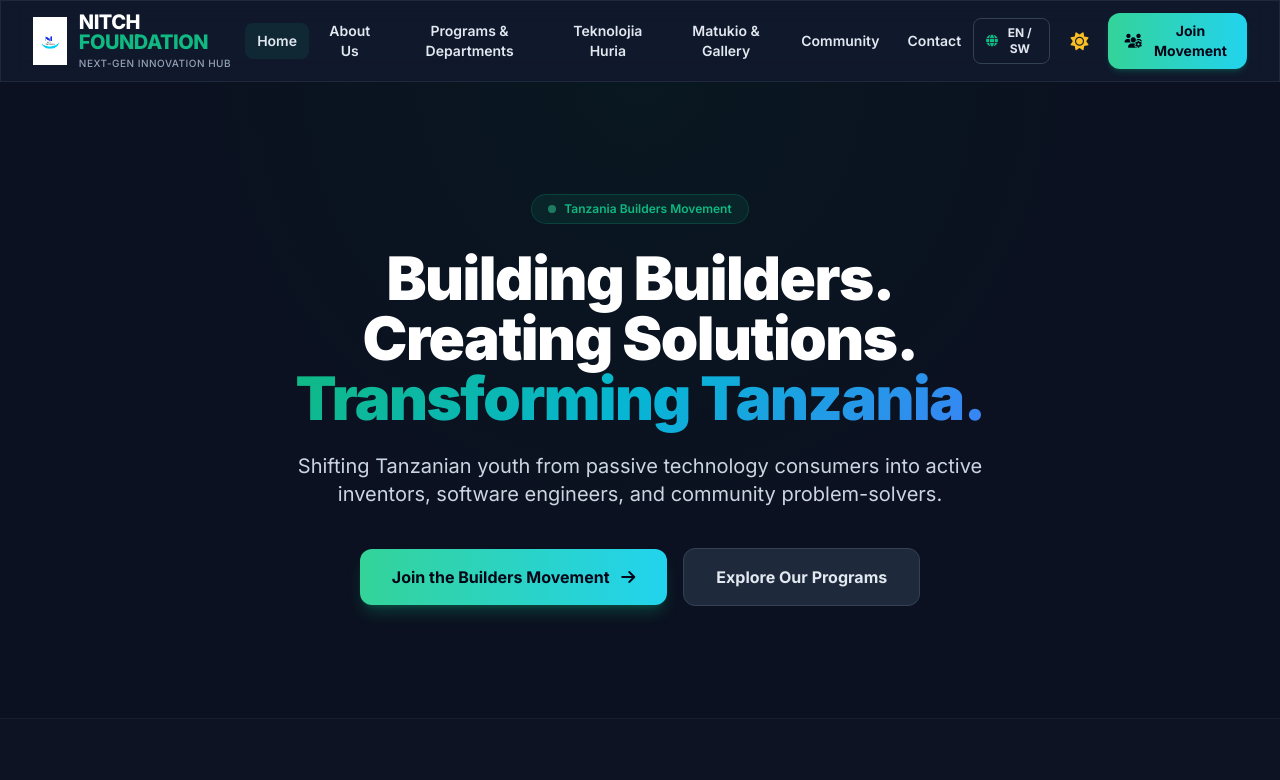
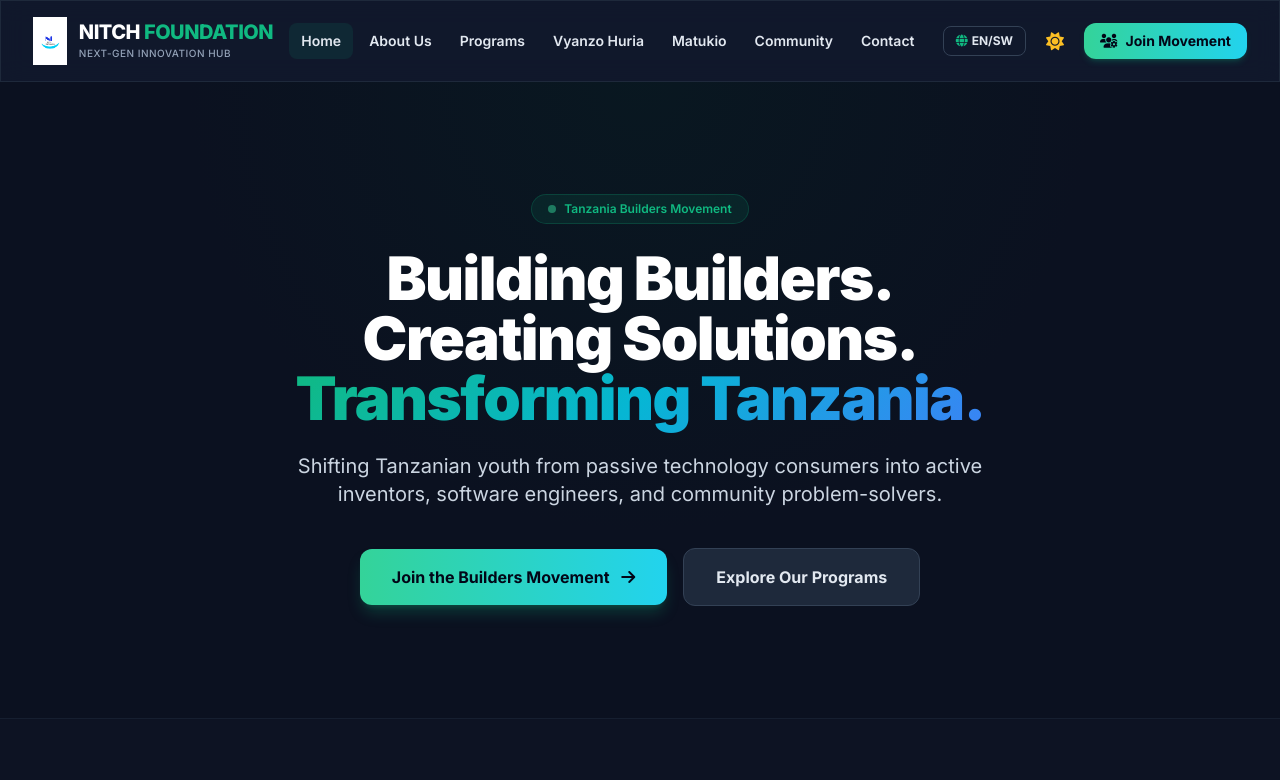
Before and after one commit to nitchfoundation/nitchfoundation-website, a plain HTML site: page index.html in a window 1280 px wide. Shown: the top 780 px of the page. Drawn offline with nearby package versions, Linux system fonts and the light colour scheme.

Commit message:
Update index.html
First changes on some section mainly in heading section

```diff
--- a/index.html
+++ b/index.html
@@ -4,7 +4,7 @@
 <head>
     <meta charset="UTF-8">
     <meta name="viewport" content="width=device-width, initial-scale=1.0">
-    <title>Nitch Foundation | Next-generation Innovation & Technology Community Hub</title>
+    <title>Nitch Foundation | Next-generation Innovation & Technology for Community Hope</title>
     <!-- Tailwind CSS CDN -->
     <script src="https://cdn.tailwindcss.com"></script>
     <!-- Google Fonts Inter -->
@@ -152,15 +152,15 @@
                     </button>
                     <button onclick="navigateTo('programs')" id="nav-programs"
                         class="nav-btn px-3 py-2 rounded-lg text-sm font-semibold transition-all duration-200 dark:text-slate-200 text-slate-700 hover:text-emerald-500 hover:bg-emerald-500/10">
-                        <span data-en="Programs & Departments" data-sw="Programu & Idara">Programs & Departments</span>
+                        <span data-en="Programs & Departments" data-sw="Programu & Idara">Programs</span>
                     </button>
                     <button onclick="navigateTo('opensource')" id="nav-opensource"
                         class="nav-btn px-3 py-2 rounded-lg text-sm font-semibold transition-all duration-200 dark:text-slate-200 text-slate-700 hover:text-emerald-500 hover:bg-emerald-500/10">
-                        <span data-en="Open Source Tech" data-sw="Teknolojia Huria">Teknolojia Huria</span>
+                        <span data-en="Open Source Tech" data-sw="Teknolojia Huria"> Vyanzo Huria</span>
                     </button>
                     <button onclick="navigateTo('gallery')" id="nav-gallery"
                         class="nav-btn px-3 py-2 rounded-lg text-sm font-semibold transition-all duration-200 dark:text-slate-200 text-slate-700 hover:text-emerald-500 hover:bg-emerald-500/10">
-                        <span data-en="Matukio & Gallery" data-sw="Matukio & Picha">Matukio & Gallery</span>
+                        <span data-en="Matukio & Gallery" data-sw="Matukio & Picha">Matukio</span>
                     </button>
                     <button onclick="navigateTo('community')" id="nav-community"
                         class="nav-btn px-3 py-2 rounded-lg text-sm font-semibold transition-all duration-200 dark:text-slate-200 text-slate-700 hover:text-emerald-500 hover:bg-emerald-500/10">
@@ -177,7 +177,7 @@
                     <button onclick="toggleLanguage()"
                         class="px-3 py-1.5 rounded-lg text-xs font-bold border dark:border-slate-700 border-slate-300 dark:text-slate-200 text-slate-700 hover:border-emerald-500 transition-all flex items-center space-x-1">
                         <i class="fa-solid fa-globe text-emerald-500"></i>
-                        <span id="lang-label">EN / SW</span>
+                        <span id="lang-label">EN/SW</span>
                     </button>
 
                     <button onclick="toggleTheme()"
@@ -209,13 +209,13 @@
                     data-en="About Us" data-sw="Kuhusu Sisi">About Us</span></button>
             <button onclick="navigateTo('programs'); toggleMobileMenu()"
                 class="w-full text-left px-4 py-3 rounded-lg text-base font-semibold dark:text-slate-200 text-slate-700 hover:bg-emerald-500/10 hover:text-emerald-500"><span
-                    data-en="Programs & Departments" data-sw="Programu & Idara">Programs & Departments</span></button>
+                    data-en="Programs & Departments" data-sw="Programu & Idara">Programs</span></button>
             <button onclick="navigateTo('opensource'); toggleMobileMenu()"
                 class="w-full text-left px-4 py-3 rounded-lg text-base font-semibold dark:text-slate-200 text-slate-700 hover:bg-emerald-500/10 hover:text-emerald-500"><span
-                    data-en="Open Source Tech" data-sw="Teknolojia Huria">Teknolojia Huria</span></button>
+                    data-en="Open Source Tech" data-sw="Teknolojia Huria"> Vyanzo Huria</span></button>
             <button onclick="navigateTo('gallery'); toggleMobileMenu()"
                 class="w-full text-left px-4 py-3 rounded-lg text-base font-semibold dark:text-slate-200 text-slate-700 hover:bg-emerald-500/10 hover:text-emerald-500"><span
-                    data-en="Matukio & Gallery" data-sw="Matukio & Picha">Matukio & Gallery</span></button>
+                    data-en="Matukio & Gallery" data-sw="Matukio & Picha">Matukio&Gallery</span></button>
             <button onclick="navigateTo('community'); toggleMobileMenu()"
                 class="w-full text-left px-4 py-3 rounded-lg text-base font-semibold dark:text-slate-200 text-slate-700 hover:bg-emerald-500/10 hover:text-emerald-500"><span
                     data-en="Community" data-sw="Jamii">Community</span></button>
```
